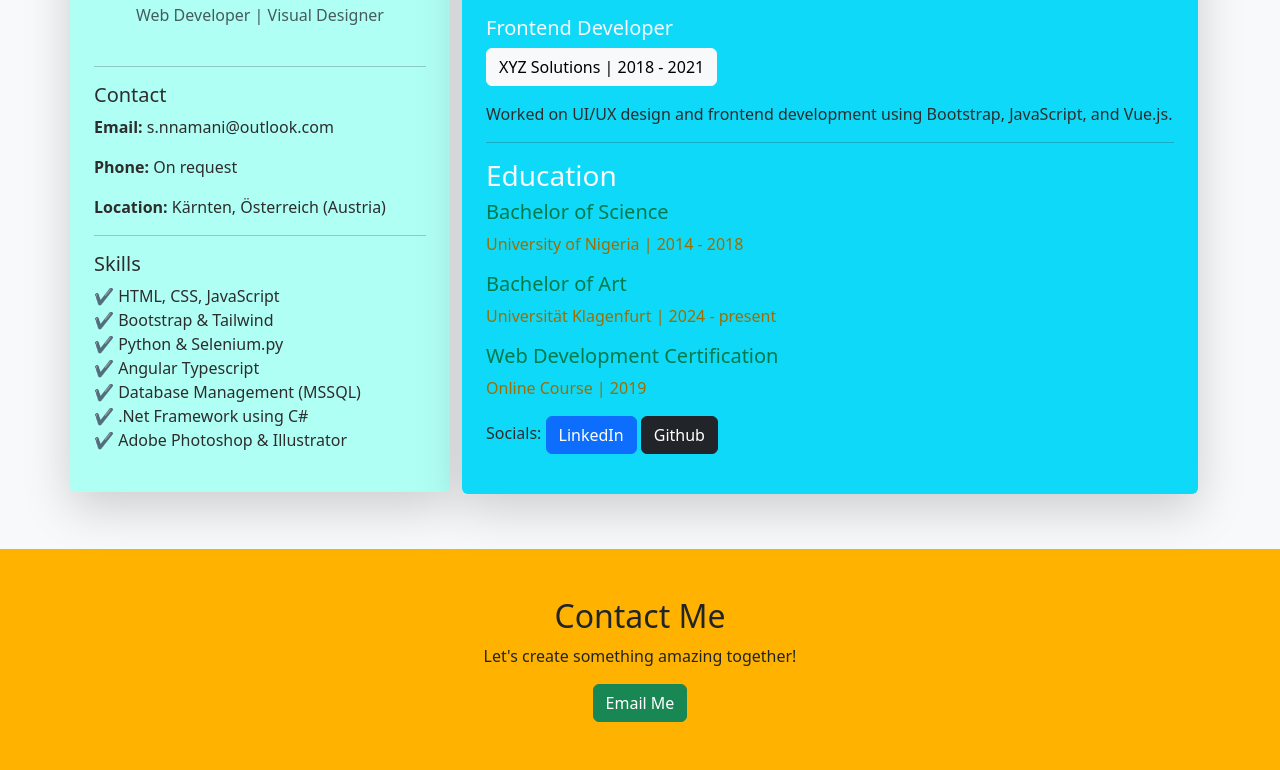
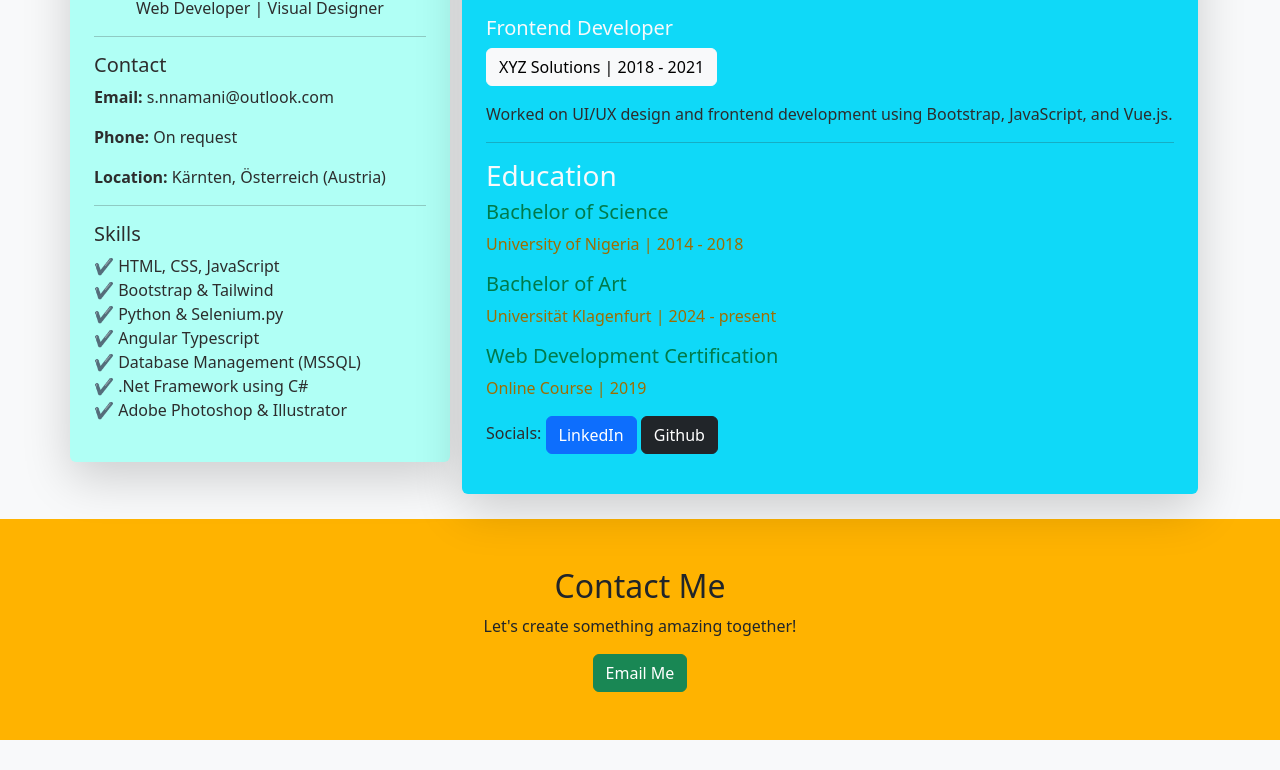
Before and after one commit to StephenNnamani/ProfilePages, a plain HTML site: page index.html in a window 1280 px wide. Shown: the part 344-1114 px from the top of the page. After the commit the page ends 1084 px from the top, so only its background shows below. Drawn offline with nearby package versions, Linux system fonts and the light colour scheme.

Commit message:
Update index.html

```diff
--- a/index.html
+++ b/index.html
@@ -45,7 +45,7 @@
                     <img src="Images/Profile.jpg" class="rounded-circle resize borda mb-3" alt="Profile Picture">
 
                     <h2 style="color: #007d7b;">Stephen Nnamani</h2>
-                    <p class="text-muted btn ">Web Developer | Visual Designer</p>
+                    <p class="btn-light">Web Developer | Visual Designer</p>
                 </div>
                 <hr>
                 <h5>Contact</h5>
```
